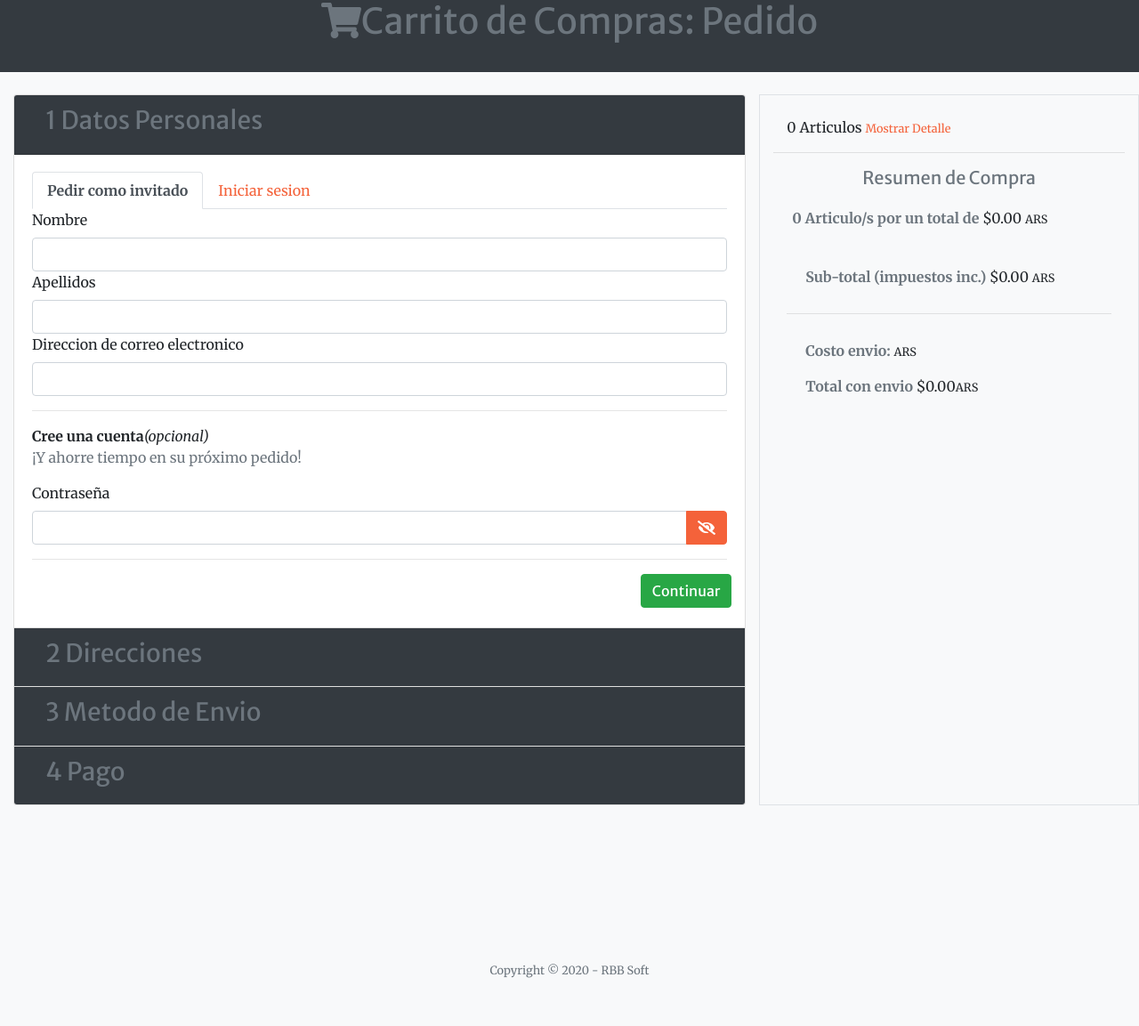
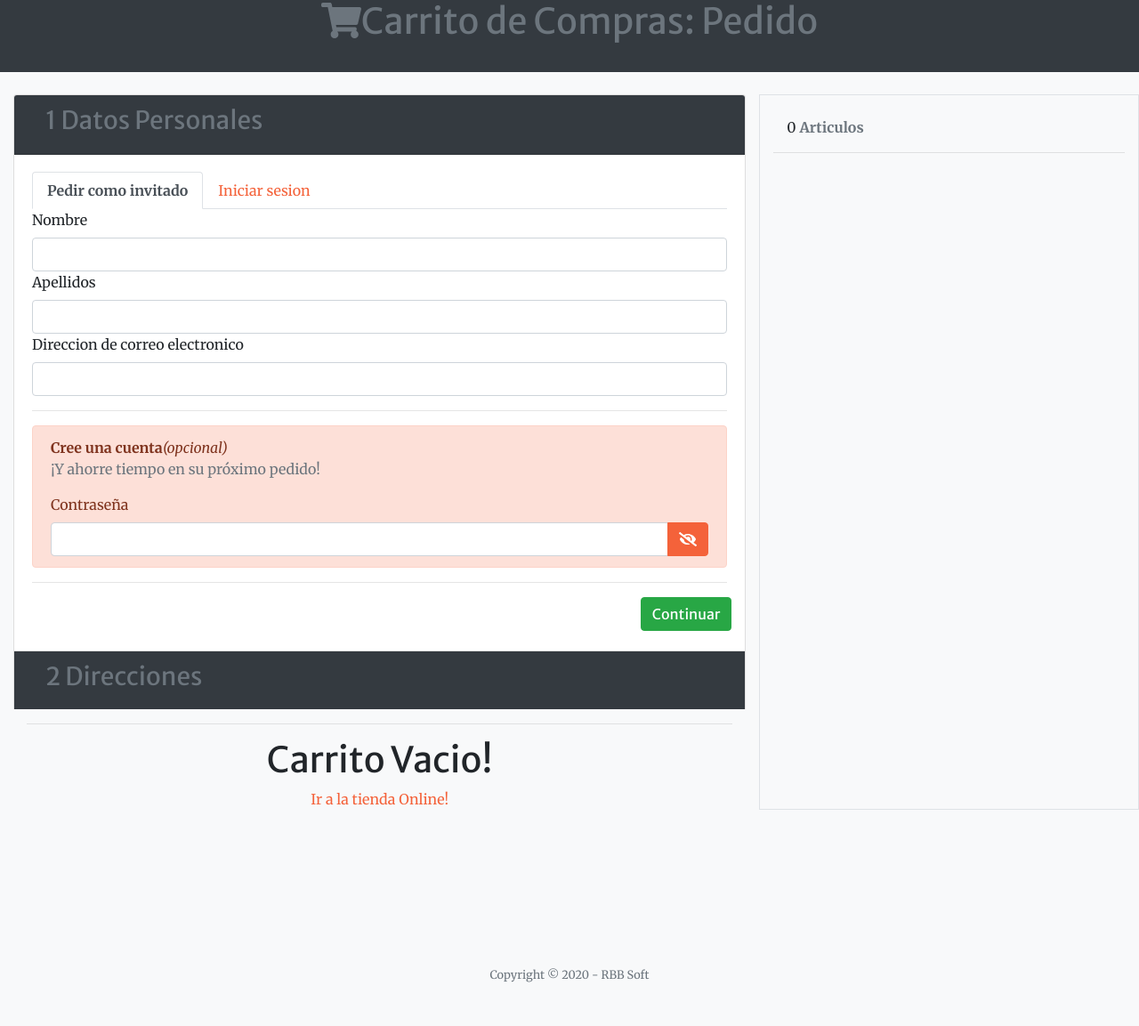
Before and after one commit to rbbauto/unicasport, a PHP site: page /unicasport/pedido.php in a window 1280 px wide. Shown: the part 75-1228 px from the top of the page at 89% size. Before the commit the page ends 1174 px from the top, so only its background shows below. Run offline with PHP 8.4, Linux system fonts and the light colour scheme; some libraries are stand-ins or nearby versions.

Commit message:
mejoras en manejo de pago y login

```diff
--- a/core/view/datos.view.php
+++ b/core/view/datos.view.php
@@ -33,6 +33,7 @@
                         <input ng-model="pedido.email" type="email" name="email" class="form-control" required>
                         <hr>
 
+                        <div class="alert alert-primary">
                             <div ng-if="objectSize(pedido) <= 4">
                             <strong>Cree una cuenta</strong><i>(opcional)</i>
                             <p class="text-muted">¡Y ahorre tiempo en su próximo pedido!</p>
@@ -40,7 +41,7 @@
 
                             <div ng-if="objectSize(pedido) >= 12">
                                 <strong>Cambie su contraseña</strong><i>(si asi lo prefiere)</i>
-                            <p class="text-muted">¡si cambia su contraseña memorizela bien o gurdela en un lugar seguro!</p>
+                                <p class="text-muted">¡si cambia su contraseña memorizela bien o guardela en un lugar seguro!</p>
                             </div>
 
                             <label for="password">Contraseña</label>
@@ -51,6 +52,8 @@
                                         <span class="fa fa-eye-slash icon"></span>
                                     </button>
                                 </div>
+                        </div><!-- /div -->
+
                         </div>
                         <hr>
                         <div class="form-row float-right">
--- a/core/view/divPedido.php
+++ b/core/view/divPedido.php
@@ -15,5 +15,10 @@
     <?php  require_once"core/view/pago.view.php"; ?>
     <!-- /Card Direccion -->
 
+    <div class="col-md-12 text-center" ng-if="carrito.length < 1">
+        <hr>
+        <h1 class="col-md-12 text-center">Carrito Vacio!</h1>
+        <a href="tienda-online.php" class="link">Ir a la tienda Online!</a>
+    </div>
 
 </div>
--- a/core/view/envio.view.php
+++ b/core/view/envio.view.php
@@ -1,4 +1,4 @@
-<div class="card">
+<div class="card" ng-if="carrito.length > 0">
    	<div class="card-header bg-dark bg-custom" id="headingThree">
         <a class="menu_links text-muted">
         <h3 class="col-md-12" data-toggle="collapse" data-target="#envio" aria-expanded="true" aria-controls=" collapseOne">
@@ -13,7 +13,7 @@
 			    	<div class="row">
 			    		<div class="col-md-2">
 			    			<label>
-			    				<input ng-model="envio" type="radio" value="correo" checked ng-change="setEnvio()">
+			    				<input ng-model="envio" type="radio" value="correo" ng-change="setEnvio()">
 			    			</label>
 			    		</div>
 			    		<div class="col-md-2">
--- a/core/view/pago.view.php
+++ b/core/view/pago.view.php
@@ -1,4 +1,4 @@
-<div class="card">
+<div class="card" ng-if="carrito.length > 0">
         <div class="card-header bg-dark bg-custom" id="headingThree">
             <a class="menu_links text-muted">
             <h3 class="col-md-12" data-toggle="collapse" data-target="#pago" aria-expanded="true" aria-controls=" collapseOne">
--- a/js/appShop.js
+++ b/js/appShop.js
@@ -11,7 +11,7 @@ app.controller('carrito', ['$scope','$http', function($scope,$http){
 
 	// metodo que devuelve el carrito almacenado en memoria local
 	$scope.storage= function(){
-		return JSON.parse(localStorage.getItem("Items")) != null ? JSON.parse(localStorage.getItem("Items")) : "";
+		return JSON.parse(localStorage.getItem("Items")) != null ? JSON.parse(localStorage.getItem("Items")) : [];
 	};
 
 	// metodo que devuelve el total almacenado en memoria local
@@ -28,6 +28,8 @@ app.controller('carrito', ['$scope','$http', function($scope,$http){
 	};
 
 	$scope.setEnvio=function(){
+		$scope.envio=this.envio;
+		$( "#resultPago" ).html('');
 		localStorage.setItem("Envio",JSON.stringify($scope.envio));
 
 	};
@@ -154,10 +156,11 @@ app.controller('carrito', ['$scope','$http', function($scope,$http){
 		}).done(function(data) {
 			$scope.pedido=JSON.parse(data);
 			($scope.objectSize($scope.pedido) > 0 ) ? $scope.setPedido() : null;
-			$("#envio").collapse('show');
+			($scope.carrito.length > 0) ? $("#envio").collapse('show') : $("#direccion").collapse('show') ;
 			$scope.pedido.datDir=true;
 			$scope.getCost();
 			$scope.$apply();
+
 		}).fail(function() {
     		alert( "Nadie esta registrado con esos datos,por favor registrese con el modo: 'Pedir como invitado he ingrese contraseña para registrar'" );
  		});
@@ -174,6 +177,11 @@ app.controller('carrito', ['$scope','$http', function($scope,$http){
 		}
 
 		$scope.finalizarCompra=function(){
+			if ($scope.envio == "") {
+				alert("Por favor elija una forma de envio\n En el formulario de envio");
+				$("#envio").collapse('show');
+				return;
+			}
 			var form={
 				"carrito" : $scope.carrito,
 				"pedido"  : $scope.pedido,
--- a/pedido.php
+++ b/pedido.php
@@ -72,8 +72,8 @@ session_start();
                         <br/>
                         <div class="col-md-12 bg-ligth rounded">
                             <div class="">
-                               {{ getCantItemsCart()}} Articulos
-                                <small><a onclick="$('#detalle').fadeToggle()" href="">Mostrar Detalle</a></small>
+                               {{ getCantItemsCart()}} <strong class="text-muted"> Articulos </strong>
+                                <small ng-if="carrito.length > 0"><a onclick="$('#detalle').fadeToggle()" href="">Mostrar Detalle</a></small>
                             </div><!-- /div:infoHeader-->
 
 
@@ -90,16 +90,16 @@ session_start();
                             </div><!-- / div:infoCarrito text-left-->
                          </div><!-- /div:col-md-12-->
                          <hr/>
-                        <div class="col-md-12">
+                        <div ng-if="carrito.length > 0" class="col-md-12">
                             <h5 class="text-muted text-center">Resumen de Compra</h5>
                         </div><!-- /div:col-md-12-->
 
-                        <div class="col-md-12 alert">
+                        <div ng-if="carrito.length > 0" class="col-md-12 alert">
                              <strong class="text-muted">
                                     {{ getCantItemsCart() }} Articulo/s por un total de
                             </strong> {{ getTotal() |currency:'$' }} <small>ARS</small>
                         </div><!-- /div:float-right-->
-                        <div class="col-md-12" style="clear:both;">
+                        <div ng-if="carrito.length > 0" class="col-md-12" style="clear:both;">
 
                             <div class="alert">
                             <strong class="text-muted">Sub-total (impuestos inc.)</strong> {{ getTotal() |currency:'$'}} <small>ARS</small></div>
--- a/tienda-online.php
+++ b/tienda-online.php
@@ -96,12 +96,12 @@
         <!-- Productos-->
         <section  class="page-section  bg-light">
 
-            <div class="container-fluid">
+            <div class="container">
                 <div class="row">
                     <div ng-repeat="producto in productos |filter:buscarProductos" class="col-sm-3" id="{{$index}}">
 
                         <div class="card">
-                            <img class="card-img-top imgProducto" src="administracion/{{producto.imagen}}"
+                            <img class="card-img-top img-fluid" src="administracion/{{producto.imagen}}"
                              alt="Card image cap"
                              data-placement="bottom"
                                     data-toggle="tooltip"
```
Also changed, not shown: administracion/assets/img/20181130_110128.jpg (added), 1 other file. Lines whose indentation alone changed are shown as unchanged.
